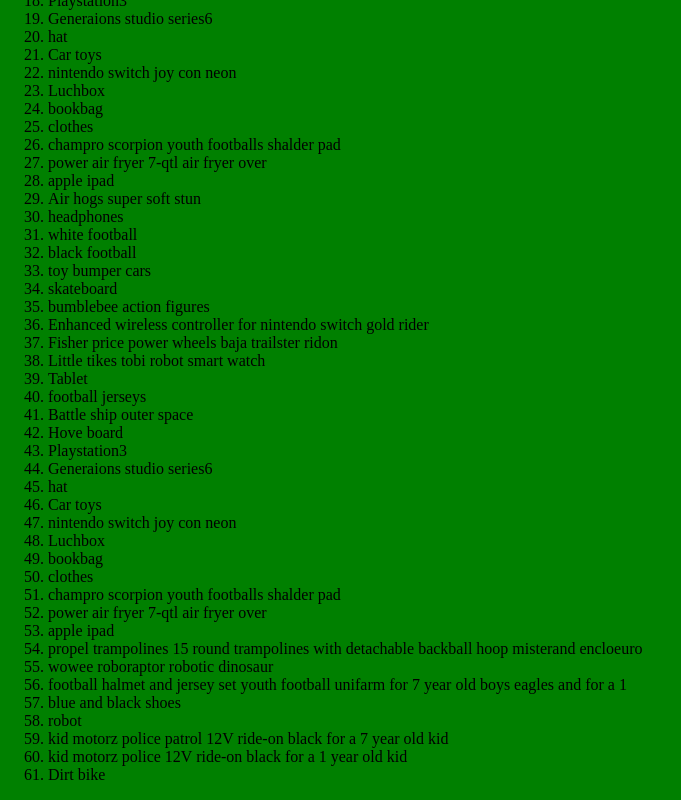
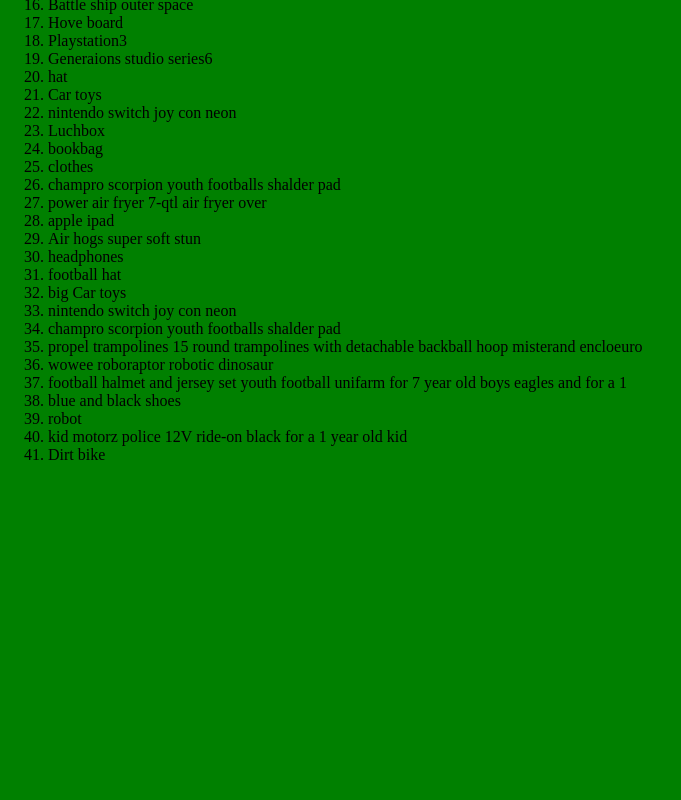
Before and after one commit to Gibbs17/christmasList, a plain HTML site: page index.html in a window 1280 px wide. Shown: the part 380-1180 px from the top of the page, without its empty margins (0-681 px from the left). After the commit the page ends 860 px from the top, so only its background shows below. Drawn offline with Linux system fonts and the light colour scheme.

Commit message:
fixdoubles

```diff
--- /dev/null
+++ b/app.js
@@ -0,0 +1 @@
+alert('Darius is cool at erey thing')
--- a/index.html
+++ b/index.html
@@ -1,4 +1,4 @@
-<html lang="en">
+<html lang="en"><
 <head>
     <meta charset="UTF-8">
     <meta name="viewport" content="width=device-width, initial-scale=1.0">
@@ -42,40 +42,20 @@
                 <li>apple ipad</li>
                 <li>Air hogs super soft stun</li>
                 <li>headphones</li>
-                <li>white football</li>
-                <li>black football</li>
-                <li>toy bumper cars</li>
-                <li>skateboard</li>
-                <li>bumblebee action figures</li>
-                <li>Enhanced wireless controller for nintendo switch gold rider</li>
-                <li>Fisher price power wheels baja trailster ridon</li>
-                <li>Little tikes tobi robot smart watch</li>
-                <li>Tablet</li>
-                <li>football jerseys</li>
-                <li>Battle ship outer space</li>
-                <li>Hove board</li>
-                <li>Playstation3</li>
-                <li>Generaions studio series6</li>
-                <li>hat</li>
-                <li>Car toys</li>
+                <li>football hat</li>
+                <li>big Car toys</li>
                 <li>nintendo switch joy con neon</li>
-                <li>Luchbox</li>
-                <li>bookbag</li>
-                <li>clothes</li>
                 <li>champro scorpion youth footballs shalder pad</li>
-                <li>power air fryer 7-qtl air fryer over</li>
-                <li>apple ipad</li>
                 <li>propel trampolines 15 round trampolines with detachable backball hoop misterand encloeuro</li>
                 <li>wowee roboraptor robotic dinosaur</li>
                 <li>football halmet and jersey set youth football unifarm for 7 year old boys eagles and for a 1 </li>
                 <li>blue and black shoes</li>
                 <li>robot</li>
-                <li>kid motorz police patrol 12V  ride-on black for a 7 year old kid</li>
                 <li>kid motorz police 12V ride-on black for a  1 year old kid</li>
                 <li>Dirt bike</li>
     </ol>
 
 </section>
-
+    <script src="app.js"></script>
 </body>
 </html>
```
